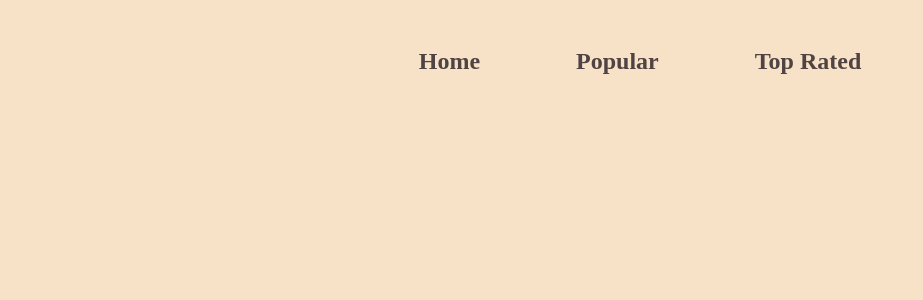
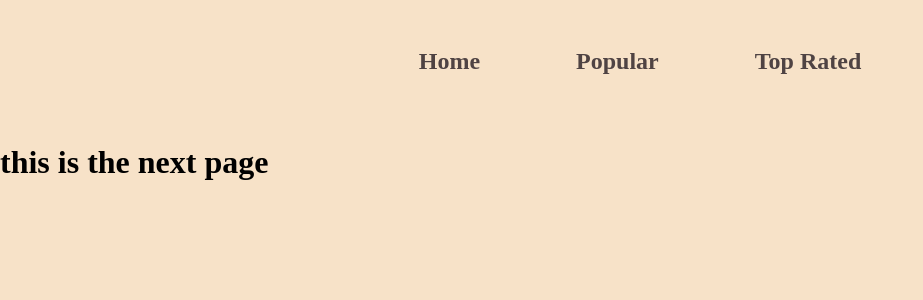
Before and after one commit to evariste1963/moviedb, a SvelteKit app: page /Movies/Popular/1 in a window 1280 px wide. Shown: the top 300 px of the page, without its empty margins (0-923 px from the left). Built offline with nearby package versions, Linux system fonts and the light colour scheme.

Commit message:
testing nextpage params

```diff
--- a/src/routes/Movies/Popular/[nextpage]/+page.svelte
+++ b/src/routes/Movies/Popular/[nextpage]/+page.svelte
@@ -0,0 +1,7 @@
+<script>
+	import { page } from '$app/stores';
+
+	console.log($page.url.pathname);
+</script>
+
+<h1>this is the next page</h1>
```
